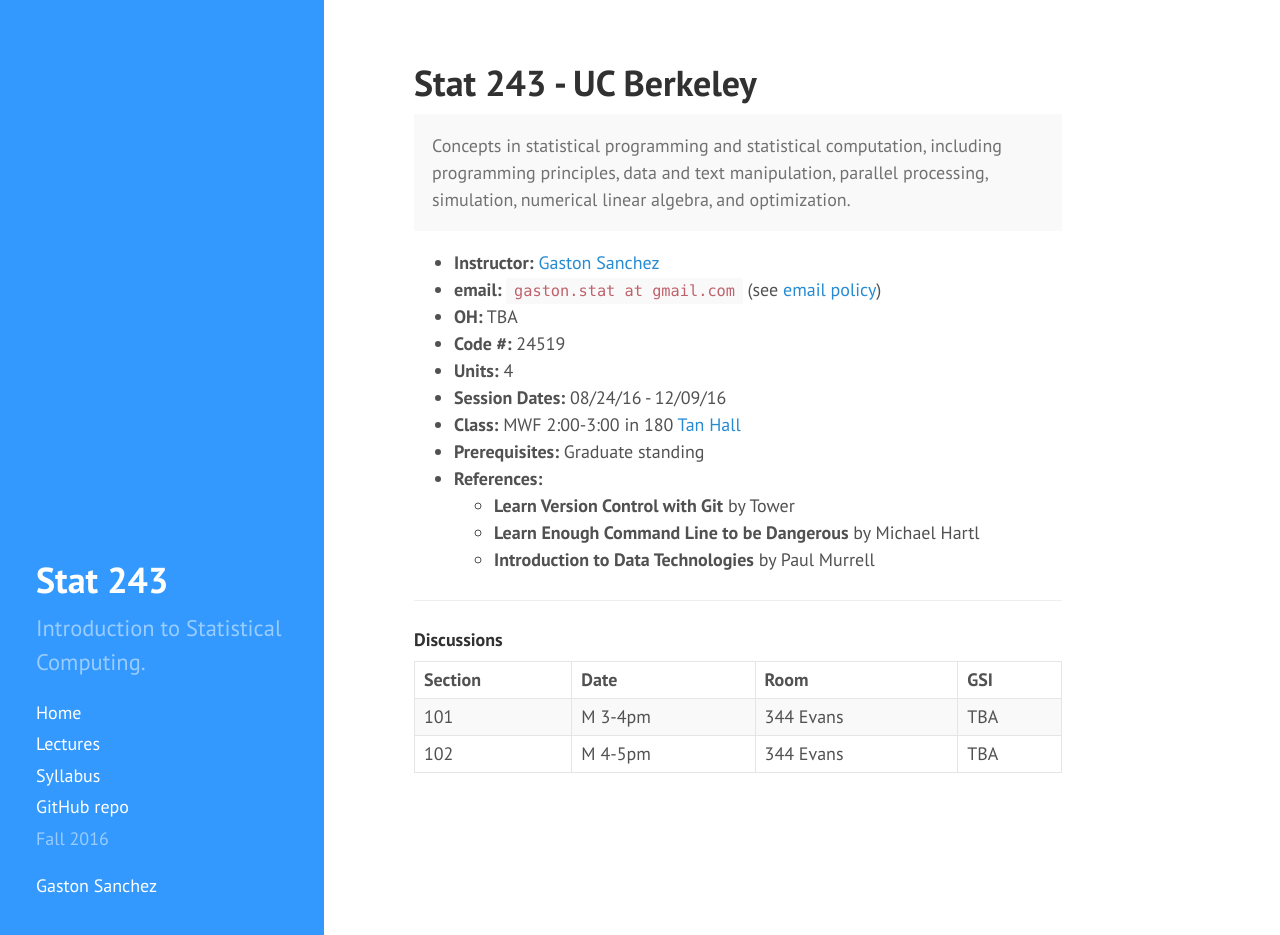
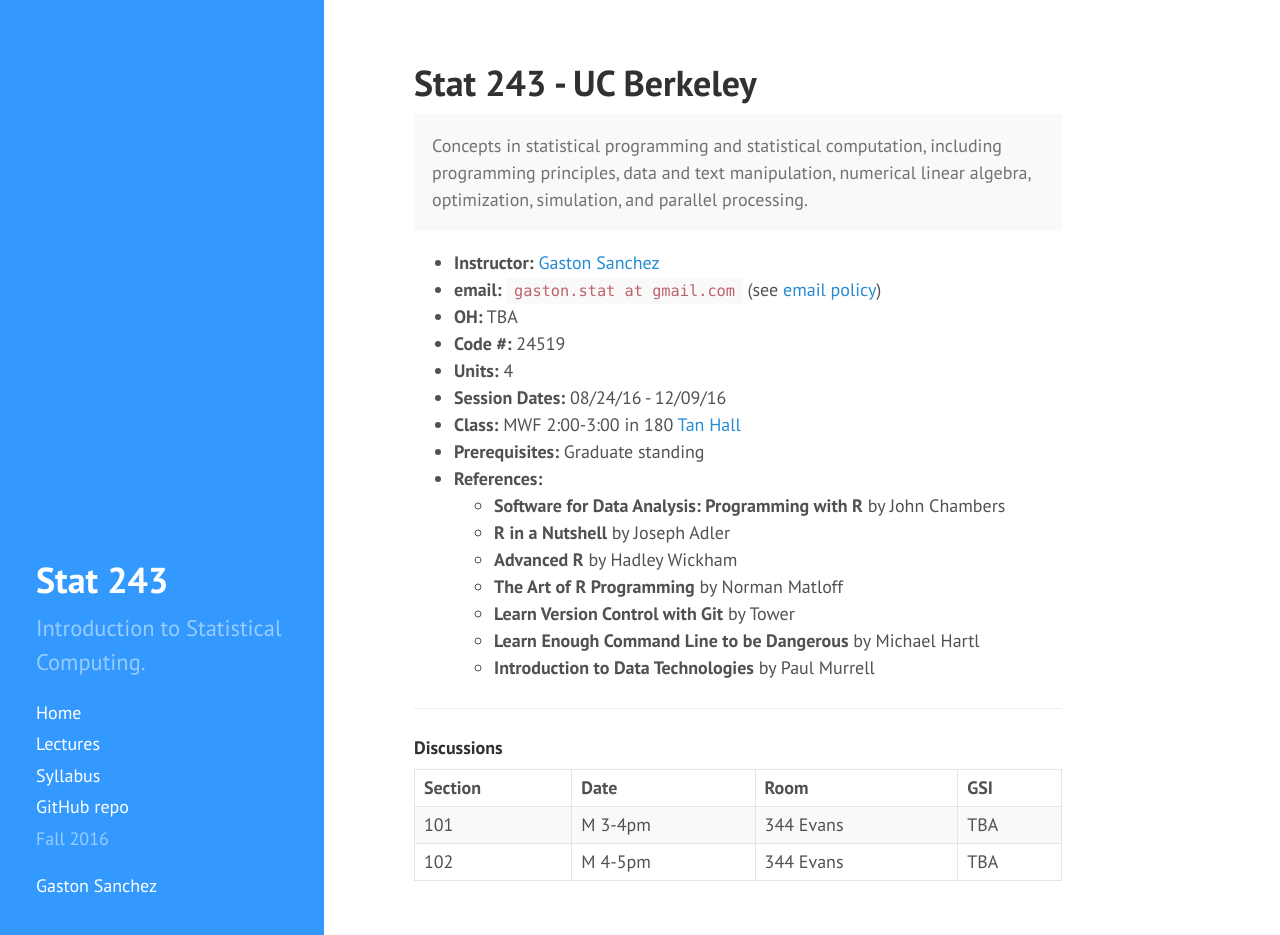
Before and after one commit to gastonstat/stat243-relic, a Jekyll site: the page built from index.html, in a window 1280 px wide and 935 px high. Built offline with Jekyll 4.4.1, drawn with Linux system fonts in a browser that asks for light colours; nearby versions of some CDN libraries; the list of posts is cut into pages by our own code.

Commit message:
index: added more R references

```diff
--- a/index.html
+++ b/index.html
@@ -6,7 +6,9 @@
 <h1>Stat 243 - UC Berkeley</h1>
 
 <p class="message">
-	Concepts in statistical programming and statistical computation, including programming principles, data and text manipulation, parallel processing, simulation, numerical linear algebra, and optimization.
+	Concepts in statistical programming and statistical computation, including
+  programming principles, data and text manipulation, numerical linear algebra,
+  optimization, simulation, and parallel processing.
 </p>
 
 <ul>
@@ -20,6 +22,10 @@
   <li><b>Prerequisites:</b> Graduate standing</li>
   <li><b>References:</b>
     <ul>
+      <li><b>Software for Data Analysis: Programming with R</b> by John Chambers</li>
+      <li><b>R in a Nutshell</b> by Joseph Adler</li>
+      <li><b>Advanced R</b> by Hadley Wickham</li>
+      <li><b>The Art of R Programming</b> by Norman Matloff</li>
       <li><b>Learn Version Control with Git</b> by Tower</li>
       <li><b>Learn Enough Command Line to be Dangerous</b> by Michael Hartl</li>
       <li><b>Introduction to Data Technologies</b> by Paul Murrell</li>
```
